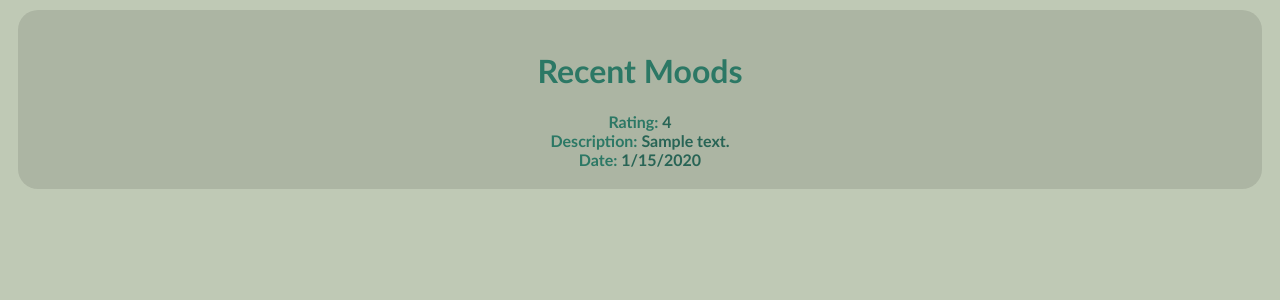
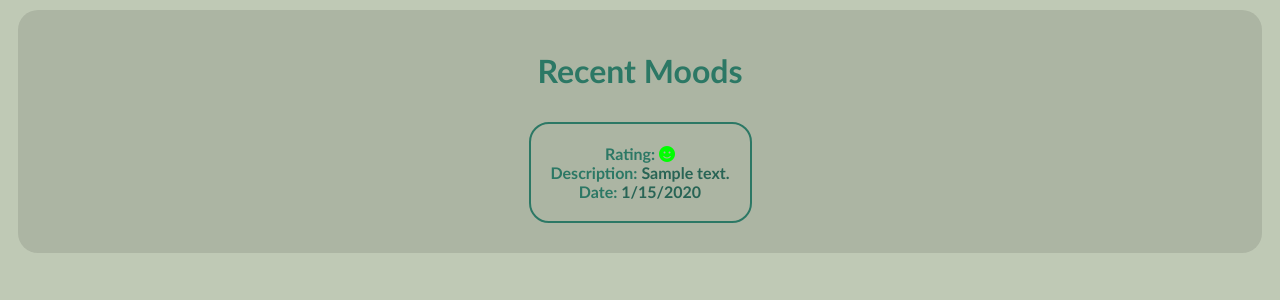
Before and after one commit to qkas/DayLogger, a Node server app: page /memories in a window 1280 px wide. Shown: the part 65-365 px from the top of the page. Run offline with Node 20, Linux system fonts and the light colour scheme; a user stored in the database is signed in; tables that the repository leaves empty hold one stand-in row (values such as "Sample post"); some libraries are stand-ins or nearby versions.

Commit message:
Added styling to stored moods.

```diff
--- a/public/css/style.css
+++ b/public/css/style.css
@@ -180,3 +180,10 @@ form input:focus {
 .mood span {
     color: #286455;
 }
+
+.mood-container {
+    border: 2px solid #2C7865;
+    border-radius: 20px;
+    padding: 20px;
+    margin: 10px;
+}
--- a/views/memories.ejs
+++ b/views/memories.ejs
@@ -4,6 +4,8 @@
     <meta charset="UTF-8">
     <meta name="viewport" content="width=device-width, initial-scale=1.0">
     <link href="/css/style.css" rel="stylesheet" type="text/css">
+    <script src="https://kit.fontawesome.com/c39f856afb.js" crossorigin="anonymous"></script>
+    <link rel="preload" href="https://kit.fontawesome.com/c39f856afb.js" as="script" crossorigin="anonymous">
     <link rel="icon" type="image/x-icon" href="/images/favicon.ico">
     <title>Memories</title>
 </head>
@@ -16,10 +18,24 @@
         <% moods.forEach(mood=> { %>
             <div class="mood">
                 <ul>
-                    <li>Rating: <span><%= mood.rating %></span></li>
-                    <% if (mood.description) { %>
-                        <li>Description: <span><%= mood.description %></span></li>
-                    <% } %>
+                    <li>Rating:
+                        <span>
+                            <% if (mood.rating === 1) { %>
+                                <i class="fas fa-face-tired" style="color: rgb(255, 0, 0)"></i>
+                            <% } else if (mood.rating === 2) { %>
+                                <i class="fas fa-face-frown" style="color: rgb(255, 123, 0)"></i>
+                            <% } else if (mood.rating === 3) { %>
+                                <i class="fas fa-face-meh" style="color: rgb(255, 255, 0)"></i>
+                            <% } else if (mood.rating === 4) { %>
+                                <i class="fas fa-face-smile" style="color: rgb(0, 255, 0)"></i>
+                            <% } else if (mood.rating === 5) { %>
+                                <i class="fas fa-face-grin-stars" style="color: rgb(0, 255, 149)"></i>
+                            <% } %>
+                        </span>
+                    </li>
+                        <% if (mood.description) { %>
+                    <li>Description: <span><%= mood.description %></span></li>
+                        <% } %>
                     <li>Date: <span><%= mood.date.toLocaleDateString() %></span></li>
                 </ul>
             </div>
```
